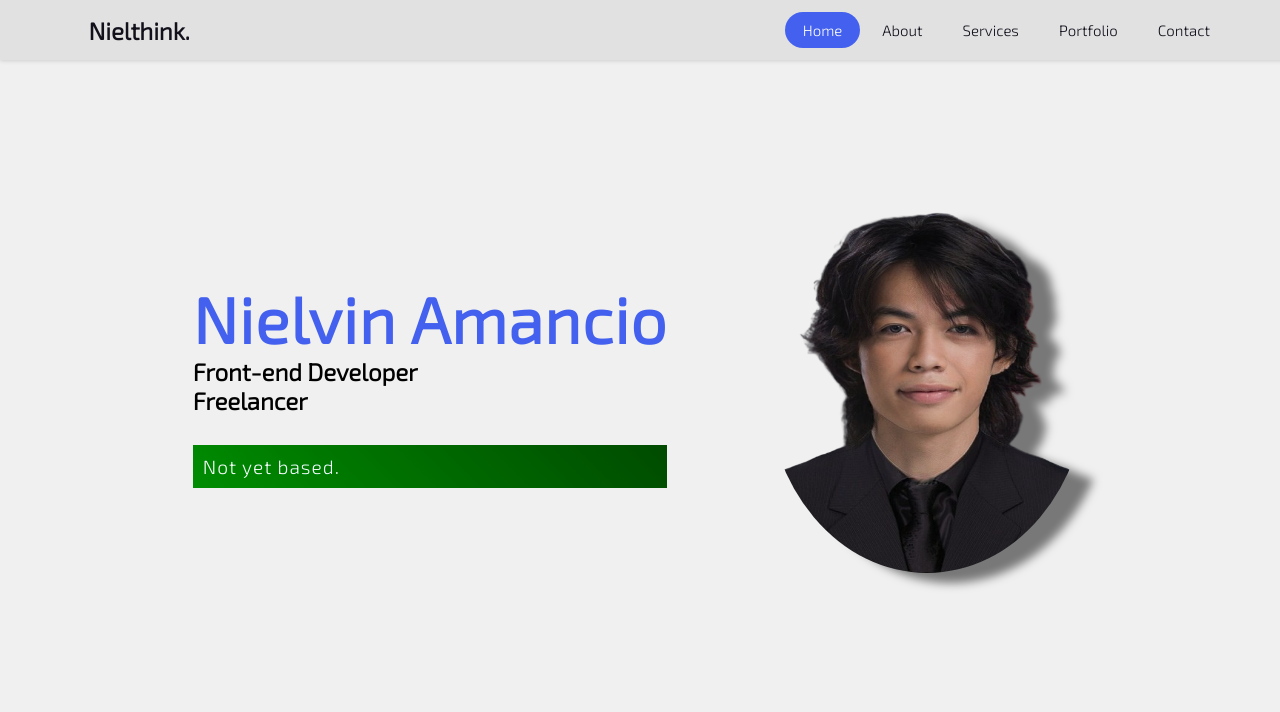
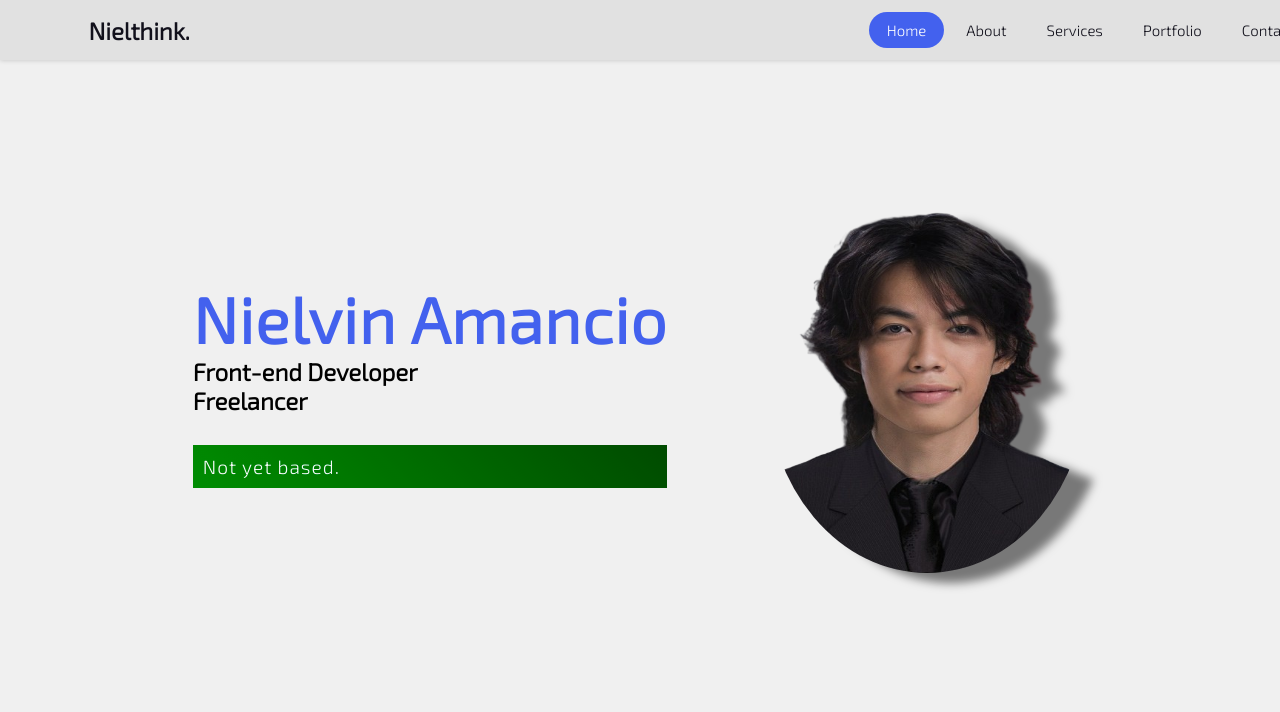
Before and after one commit to Amanciolicious/Portfolio, a plain HTML site: page index.html in a window 1280 px wide. Shown: the top 712 px of the page. Drawn offline with Linux system fonts and the light colour scheme.

Commit message:
Update style.css

```diff
--- a/style.css
+++ b/style.css
@@ -36,7 +36,8 @@
    }
 
    .nav-bar {
-       padding-right: 100px;
+       padding: 0 1rem;
+
    }
 
    .nav-bar ul {
```
